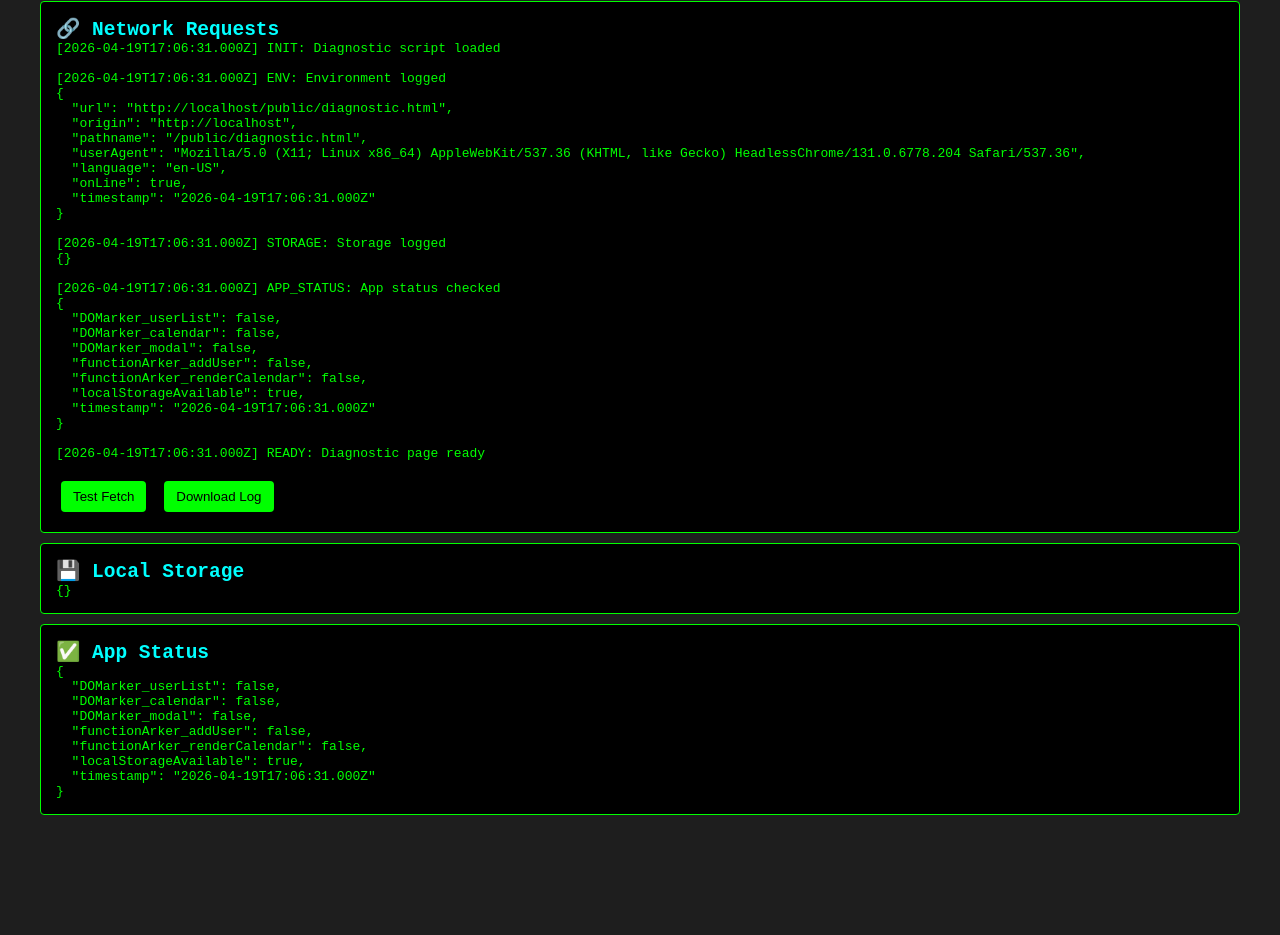
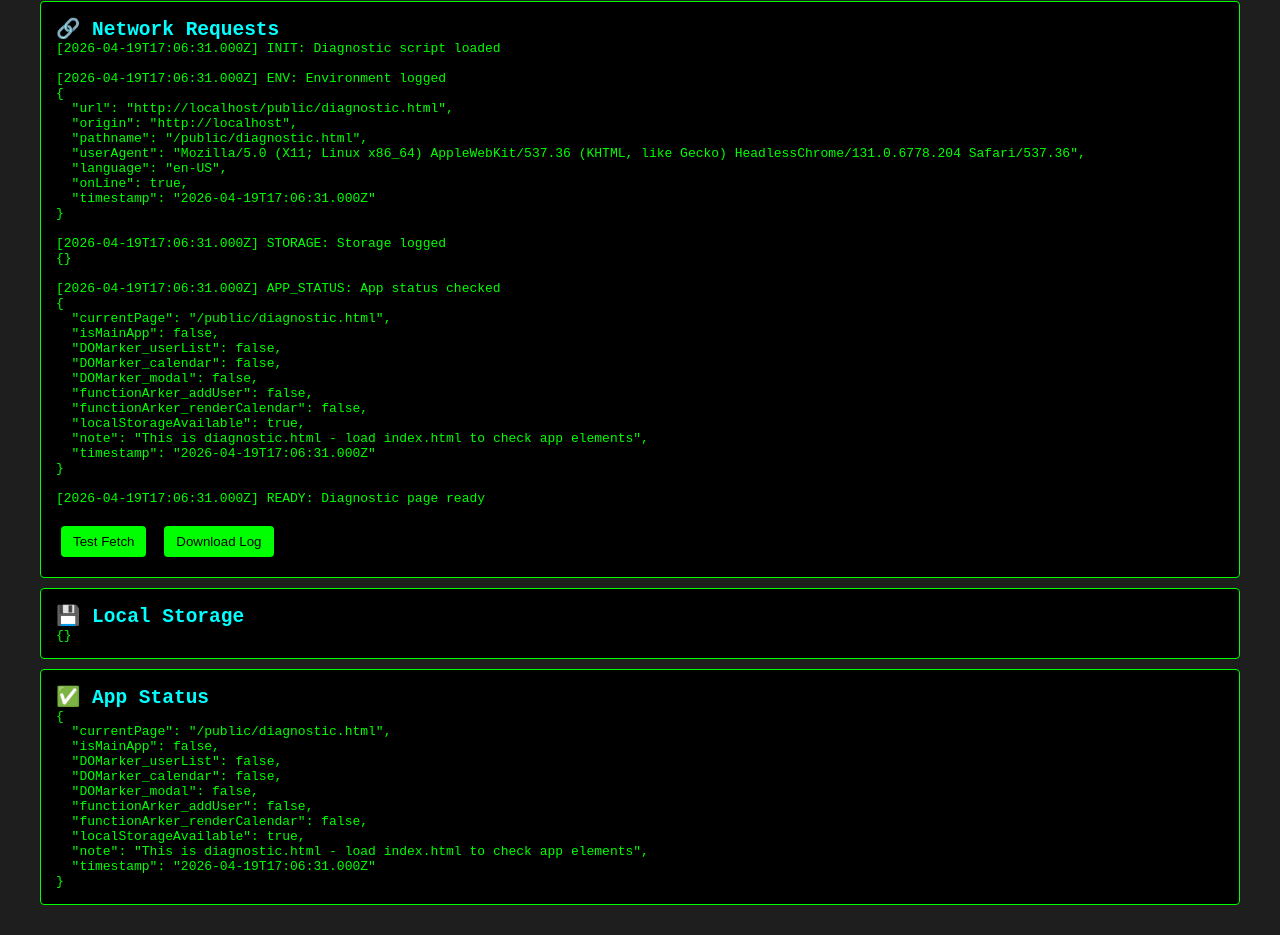
Before and after one commit to Novedec141108/MedTracker, a website: page public/diagnostic.html in a window 1280 px wide. Shown: the part 272-1207 px from the top of the page. Before the commit the page ends 1117 px from the top, so only its background shows below. Drawn offline with Linux system fonts and the light colour scheme.

Commit message:
FIX: Diagnostic page - skip fetch test on file:// and clarify element check

```diff
--- a/public/diagnostic.html
+++ b/public/diagnostic.html
@@ -120,6 +120,10 @@
 
     // Test fetch
     function testFetch() {
+      if (window.location.protocol === 'file:') {
+        addLog('TEST_SKIP', 'Cannot fetch from file:// protocol - test skipped');
+        return;
+      }
       addLog('TEST', 'Testing fetch to current origin');
       fetch(window.location.origin)
         .then(r => r.text())
@@ -129,13 +133,17 @@
 
     // App status
     function logAppStatus() {
+      const isMainApp = window.location.pathname.includes('index.html') || window.location.pathname === '/';
       const status = {
+        currentPage: window.location.pathname,
+        isMainApp: isMainApp,
         DOMarker_userList: !!document.getElementById('userList'),
         DOMarker_calendar: !!document.getElementById('calendar'),
         DOMarker_modal: !!document.getElementById('modal'),
         functionArker_addUser: typeof window.addUser === 'function',
         functionArker_renderCalendar: typeof window.renderCalendar === 'function',
         localStorageAvailable: (() => { try { localStorage.setItem('test', 'test'); localStorage.removeItem('test'); return true; } catch { return false; } })(),
+        note: isMainApp ? 'All systems nominal' : 'This is diagnostic.html - load index.html to check app elements',
         timestamp: new Date().toISOString()
       };
       document.getElementById('appStatus').textContent = JSON.stringify(status, null, 2);
```
